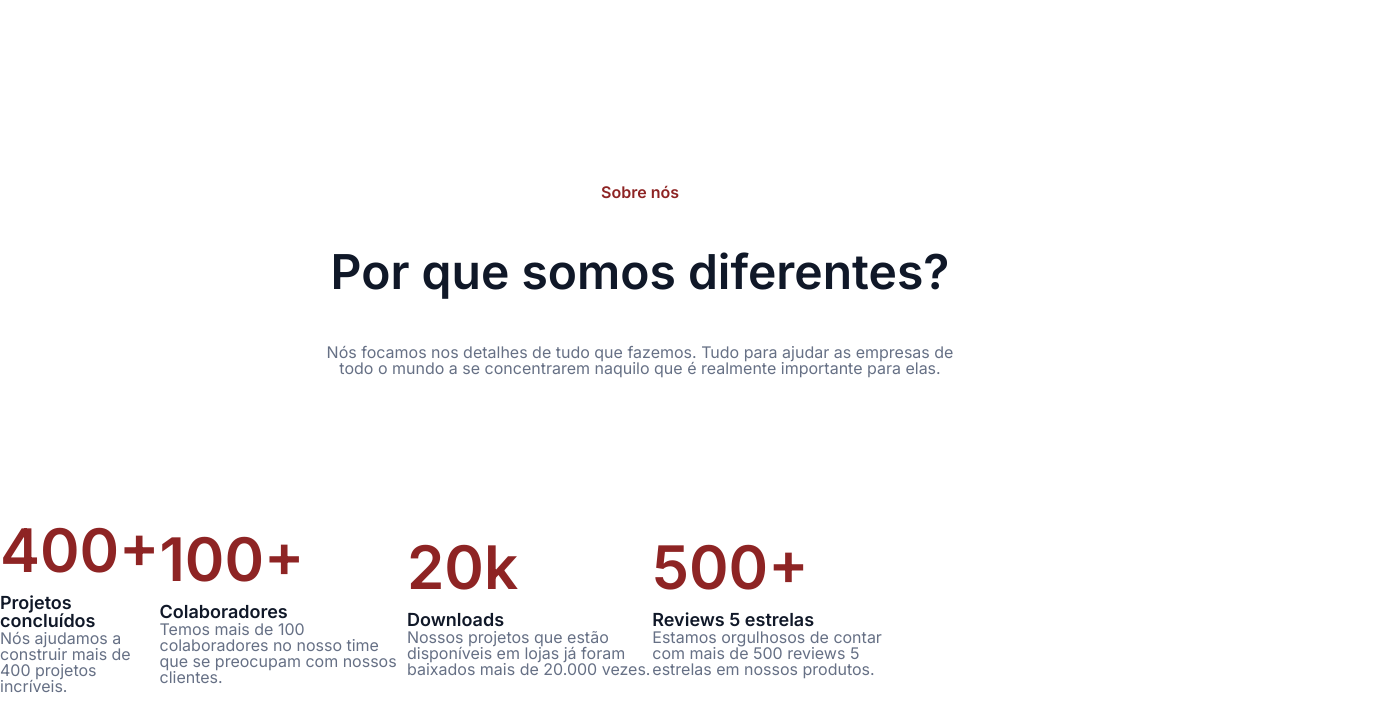
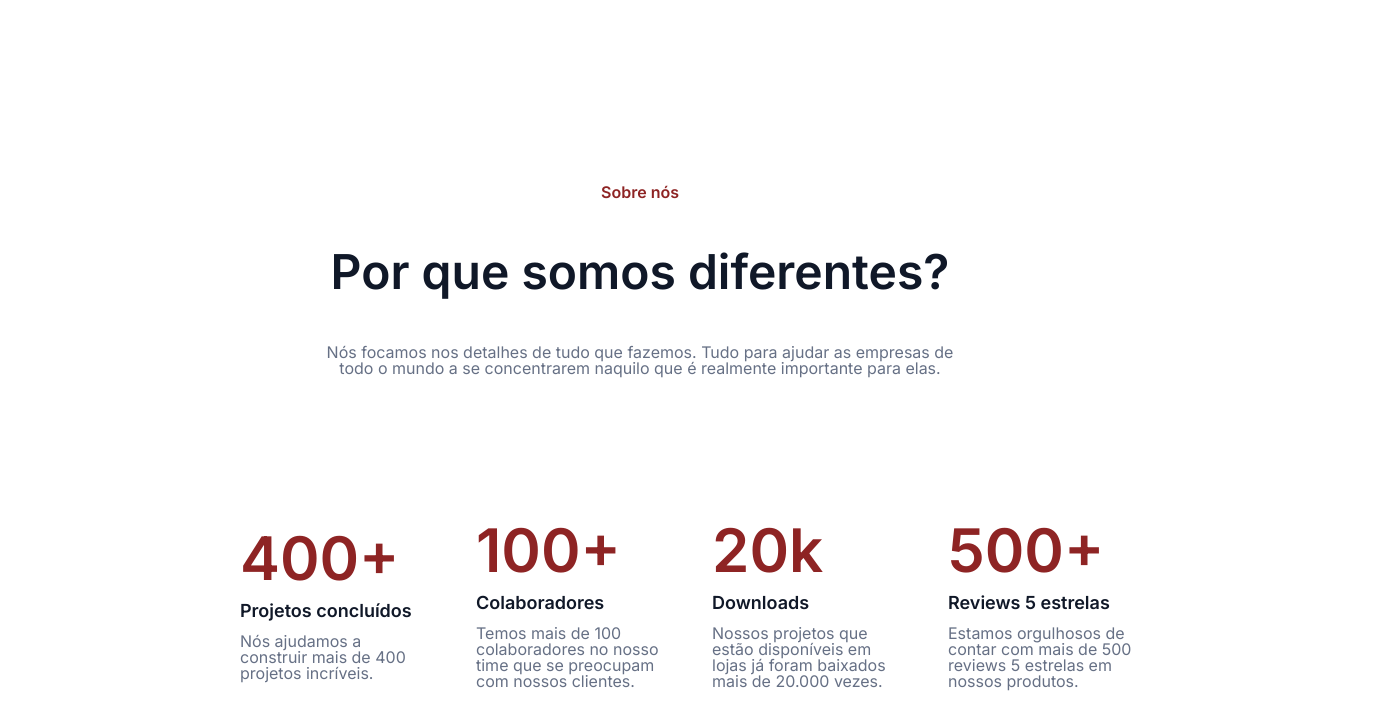
Before and after one commit to denisiorodrigues/contratacoes-lading-page, a plain HTML site: page index.html in a window 1280 px wide. Shown: the part 83-800 px from the top of the page, 1376 px wide, since content can reach past the window. Drawn offline with Linux system fonts and the light colour scheme.

Commit message:
(metricas): conclusão

```diff
--- a/css/metricas.css
+++ b/css/metricas.css
@@ -1,7 +1,15 @@
 .metricas__container {
     display: flex;
     width: 70%;
-    align-items: center;
+    align-items: center;     /* Centraliza na vertical */
+    justify-content: center; /* Centraliza na horizontal */
+    padding: 0 15em;
+    gap: 3em;
+}
+
+.metricas__item {
+    width: 33.33%;
+    height: auto;
 }
 
 .metricas__titulo {
@@ -14,5 +22,5 @@
     font-weight: 600;
     color: var(--cor-cinza-escuro);
     font-size: 1.125em;
-    padding-top: 0.75em;
+    padding: 0.75em 0;
 }
```
